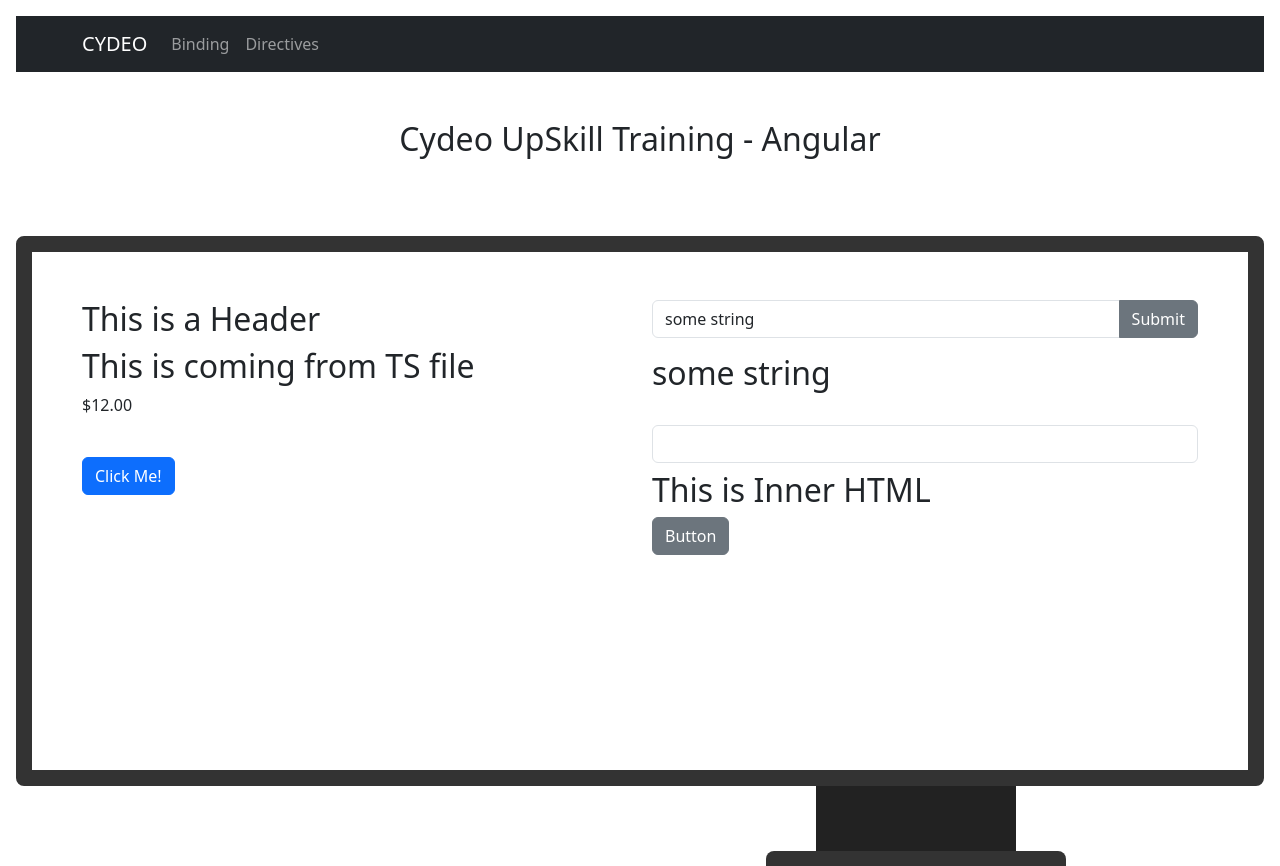
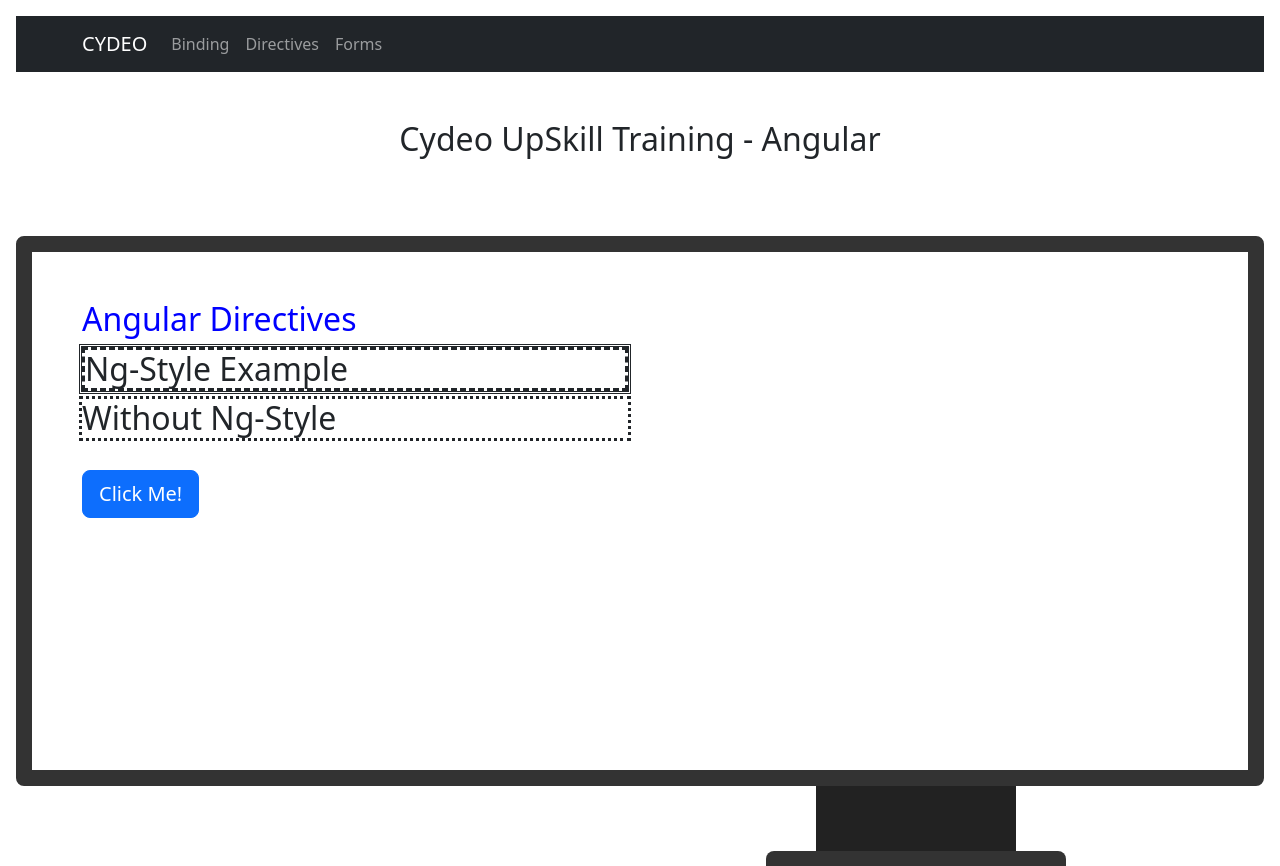
Before and after one commit to owermaiden/ower-second, an Angular app: page / in a window 1280 px wide. Built offline with nearby package versions, Linux system fonts and the light colour scheme.

Commit message:
directives

```diff
--- a/src/app/app.component.html
+++ b/src/app/app.component.html
@@ -13,7 +13,9 @@
           <li class="nav-item">
             <a class="nav-link" routerLink="/directives" >Directives</a>
           </li>
-
+          <li class="nav-item">
+            <a class="nav-link" routerLink="/directives" >Forms</a>
+          </li>
         </ul>
       </div>
     </div>
@@ -26,7 +28,8 @@
         <div class="container align-items-center">
           <div class="row ">
             <div class="mt-5">
-                <app-binding></app-binding>
+                <!-- <app-binding></app-binding> -->
+                <app-directives></app-directives>
             </div>
           </div>
         </div>
--- a/src/app/app.module.ts
+++ b/src/app/app.module.ts
@@ -4,11 +4,13 @@ import { BrowserModule } from '@angular/platform-browser';
 import { AppComponent } from './app.component';
 import { BindingComponent } from './binding/binding.component';
 import { FormsModule } from '@angular/forms';
+import { DirectivesComponent } from './directives/directives.component';
 
 @NgModule({
   declarations: [
     AppComponent,
-    BindingComponent
+    BindingComponent,
+    DirectivesComponent
   ],
   imports: [
     BrowserModule,
--- /dev/null
+++ b/src/app/directives/directives.component.css
@@ -0,0 +1,3 @@
+.ower {
+    color: blue;
+}
--- /dev/null
+++ b/src/app/directives/directives.component.html
@@ -0,0 +1,15 @@
+<div class="row">
+    <div class="col-6">
+        <h2 [ngClass]="{'ower': isDisabled}">Angular Directives</h2>
+        <h2 [ngStyle]="{'outline-style': isDisabled ? 'double' : 'dashed',
+                        'border-style' : count ? 'solid' : 'dashed' }">Ng-Style Example</h2>
+        <h2 style="outline-style: dotted;">Without Ng-Style</h2>
+        <br>
+        <button class="btn btn-primary"
+                [ngClass]="{'btn-lg': isDisabled}"
+                (click)="onClick()" >Click Me!</button>
+    </div>
+    <div class="col-6">
+
+    </div>
+</div>
--- /dev/null
+++ b/src/app/directives/directives.component.ts
@@ -0,0 +1,16 @@
+import { Component } from '@angular/core';
+
+@Component({
+  selector: 'app-directives',
+  templateUrl: './directives.component.html',
+  styleUrls: ['./directives.component.css']
+})
+export class DirectivesComponent {
+  isDisabled: boolean = true;
+  count: number | undefined;
+
+
+  onClick(){
+    this.isDisabled = !this.isDisabled;
+  }
+}
```
Also changed, not shown: 1 other file (tests, documents, lock files or other folders).
